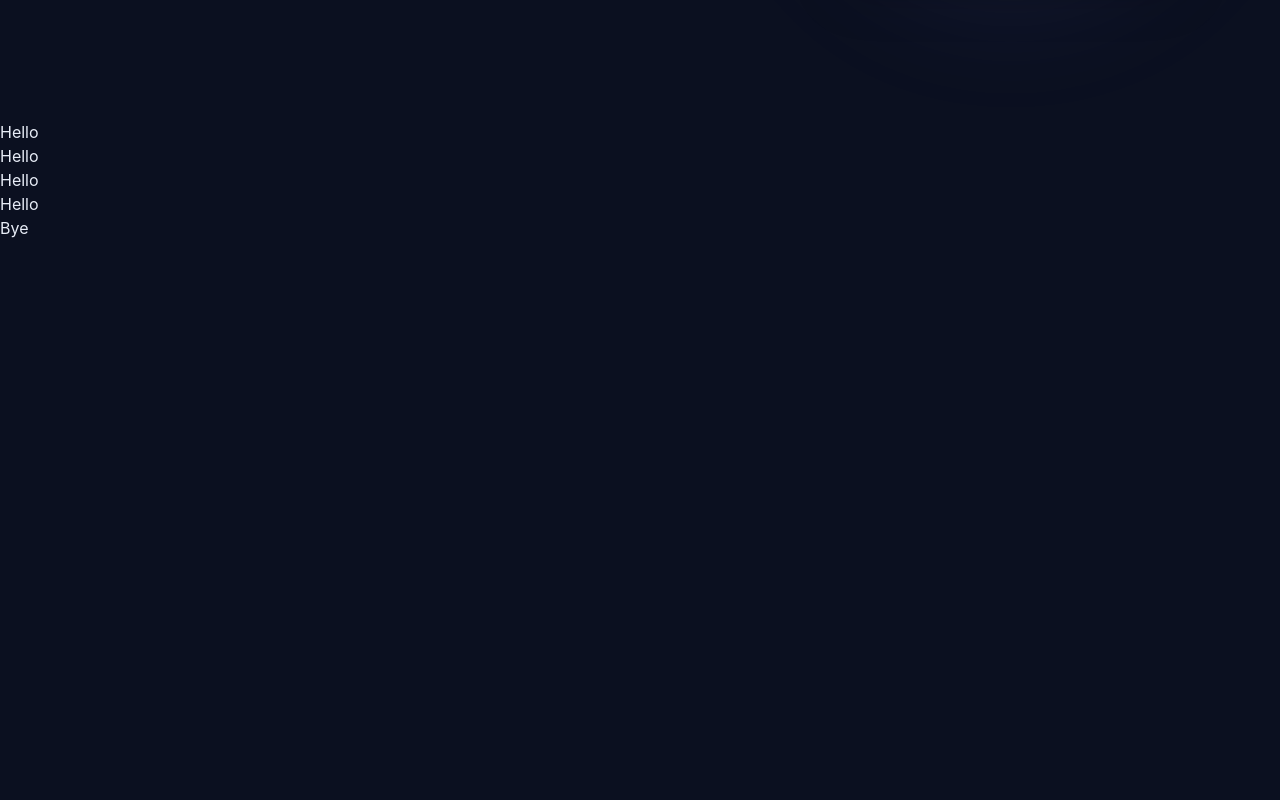
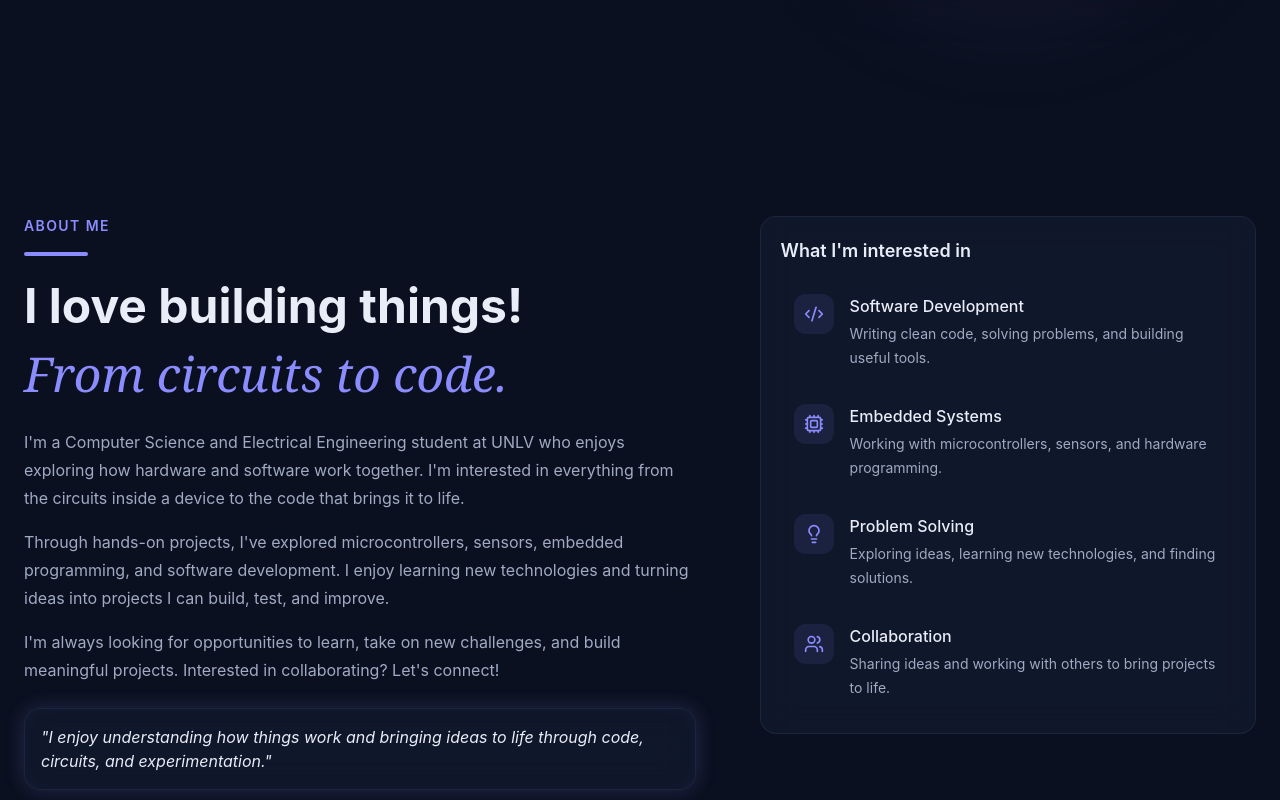
Before and after one commit to CowchPotatoe/Portfolio, a React (Vite) app: page / in a window 1280 px wide. Shown: the part 680-1480 px from the top of the page. Before the commit the page ends 920 px from the top, so only its background shows below. Built offline with nearby package versions, Linux system fonts and the light colour scheme.

Commit message:
Updated About section

```diff
--- a/src/sections/About.jsx
+++ b/src/sections/About.jsx
@@ -1,5 +1,103 @@
+import { Code2, Cpu, Lightbulb, Users } from "lucide-react";
+
+const interests = [
+  {
+    icon: Code2,
+    title: "Software Development",
+    description: "Writing clean code, solving problems, and building useful tools.",
+  },
+  {
+    icon: Cpu,
+    title: "Embedded Systems",
+    description: "Working with microcontrollers, sensors, and hardware programming.",
+  },
+  {
+    icon: Lightbulb,
+    title: "Problem Solving",
+    description: "Exploring ideas, learning new technologies, and finding solutions.",
+  },
+  {
+    icon: Users,
+    title: "Collaboration",
+    description: "Sharing ideas and working with others to bring projects to life.",
+  },
+];
+
 export const About = () => {
-    return (
-        <section>Hello</section>
-    );
-}
+  return (
+    <section id="about" className="scroll-mt-20 py-20 sm:py-24">
+      <div className="mx-auto grid max-w-7xl items-start gap-10 px-6 lg:grid-cols-[1.15fr_0.85fr] lg:gap-16">
+
+        {/* About Me and quote */}
+        <div>
+          <p className="text-sm font-semibold uppercase tracking-widest text-primary">
+            About Me
+          </p>
+          <div className="mb-5 mt-4 h-1 w-16 rounded-full bg-primary" />
+
+          <h2 className="text-3xl font-bold leading-tight sm:text-4xl lg:text-5xl">
+            I love building things!
+            <span className="mt-2 block font-serif font-normal italic text-primary">
+              From circuits to code.
+            </span>
+          </h2>
+
+          <div className="mt-6 space-y-4 text-base leading-7 text-muted-foreground">
+            <p>
+              I'm a Computer Science and Electrical Engineering student
+              at UNLV who enjoys exploring how hardware and software work
+              together. I'm interested in everything from the circuits
+              inside a device to the code that brings it to life.
+            </p>
+            <p>
+              Through hands-on projects, I've explored microcontrollers,
+              sensors, embedded programming, and software development.
+              I enjoy learning new technologies and turning ideas into
+              projects I can build, test, and improve.
+            </p>
+            <p>
+              I'm always looking for opportunities to learn, take on new
+              challenges, and build meaningful projects. Interested in
+              collaborating? Let's connect!
+            </p>
+          </div>
+
+          {/* Compact quote below the introduction */}
+          <div className="glass glow-border mt-6 rounded-2xl p-4">
+            <p className="text-sm italic leading-6 text-foreground sm:text-base">
+              "I enjoy understanding how things work and bringing ideas
+              to life through code, circuits, and experimentation."
+            </p>
+          </div>
+        </div>
+
+        {/* Areas of interest */}
+        <div className="glass rounded-2xl p-4 sm:p-5">
+          <h3 className="mb-4 text-lg font-semibold">
+            What I'm interested in
+          </h3>
+
+          <div className="space-y-2">
+            {interests.map(({ icon: Icon, title, description }) => (
+              <div
+                key={title}
+                className="flex items-start gap-4 rounded-xl border border-transparent p-3 transition-all duration-300 hover:border-primary/50 hover:bg-primary/5 hover:shadow-[0_0_18px_rgba(139,140,255,0.2)]"
+              >
+                <div className="flex h-10 w-10 shrink-0 items-center justify-center rounded-xl bg-primary/10">
+                  <Icon className="h-5 w-5 text-primary" />
+                </div>
+                <div>
+                  <h4 className="font-medium">{title}</h4>
+                  <p className="mt-1 text-sm leading-6 text-muted-foreground">
+                    {description}
+                  </p>
+                </div>
+              </div>
+            ))}
+          </div>
+        </div>
+
+      </div>
+    </section>
+  );
+};
```
